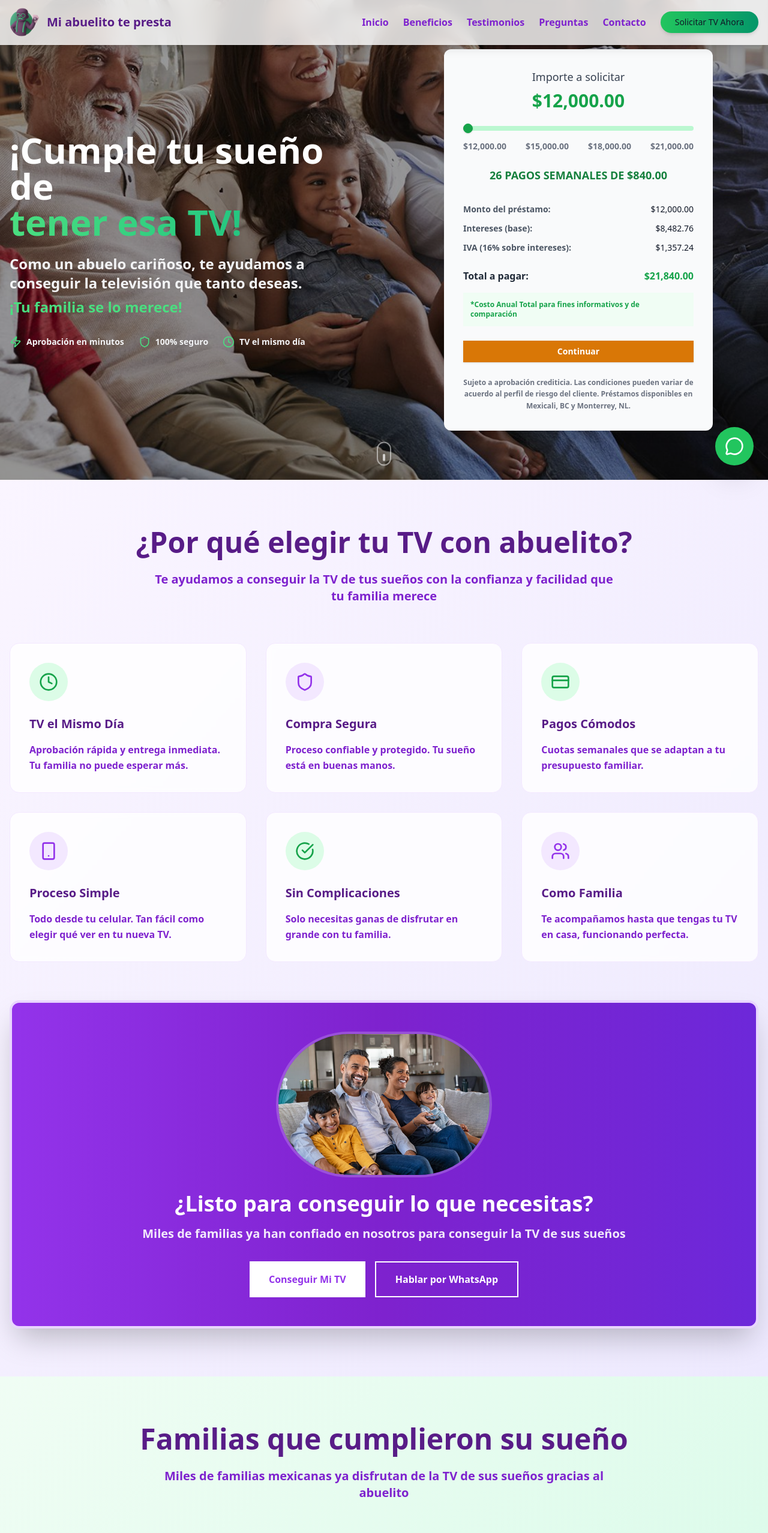
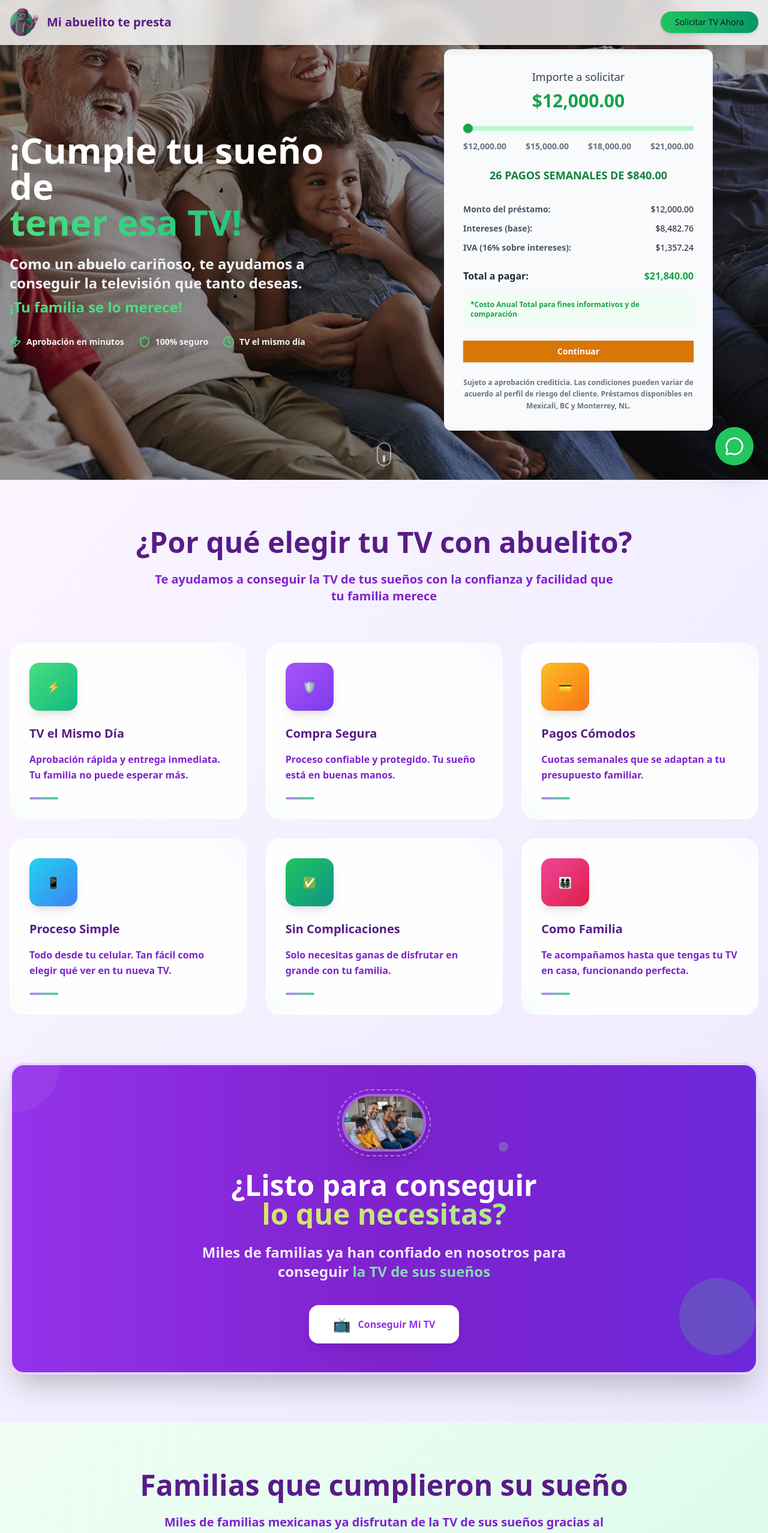
Before and after one commit to sk8erlucas/landing1, a Next.js app: page / in a window 1280 px wide. Shown: the top 2556 px of the page at 60% size. Built offline with nearby package versions, Linux system fonts and the light colour scheme.

Commit message:
feat: add animated background elements and update benefits section styles; refactor navbar for direct WhatsApp contact

```diff
--- a/app/globals.css
+++ b/app/globals.css
@@ -33,4 +33,8 @@
   .font-sans {
     font-family: 'Inter', system-ui, sans-serif;
   }
+
+  .animate-spin-slow {
+    animation: spin 8s linear infinite;
+  }
 }
--- a/components/benefits-section.tsx
+++ b/components/benefits-section.tsx
@@ -3,7 +3,6 @@
 import { motion } from "framer-motion"
 import { useInView } from "framer-motion"
 import { useRef } from "react"
-import { Clock, Shield, CreditCard, Smartphone, CheckCircle, Users } from "lucide-react"
 import Image from "next/image"
 
 export default function BenefitsSection() {
@@ -12,40 +11,46 @@ export default function BenefitsSection() {
 
   const benefits = [
     {
-      icon: Clock,
       title: "TV el Mismo Día",
       description: "Aprobación rápida y entrega inmediata. Tu familia no puede esperar más.",
-      color: "bg-green-100 text-green-600",
+      color: "bg-gradient-to-br from-green-400 to-emerald-500",
+      textColor: "text-white",
+      emoji: "⚡",
     },
     {
-      icon: Shield,
       title: "Compra Segura",
       description: "Proceso confiable y protegido. Tu sueño está en buenas manos.",
-      color: "bg-purple-100 text-purple-600",
+      color: "bg-gradient-to-br from-purple-500 to-violet-600",
+      textColor: "text-white",
+      emoji: "🛡️",
     },
     {
-      icon: CreditCard,
       title: "Pagos Cómodos",
       description: "Cuotas semanales que se adaptan a tu presupuesto familiar.",
-      color: "bg-green-100 text-green-600",
+      color: "bg-gradient-to-br from-amber-400 to-orange-500",
+      textColor: "text-white",
+      emoji: "💳",
     },
     {
-      icon: Smartphone,
       title: "Proceso Simple",
       description: "Todo desde tu celular. Tan fácil como elegir qué ver en tu nueva TV.",
-      color: "bg-purple-100 text-purple-600",
+      color: "bg-gradient-to-br from-cyan-400 to-blue-500",
+      textColor: "text-white",
+      emoji: "📱",
     },
     {
-      icon: CheckCircle,
       title: "Sin Complicaciones",
       description: "Solo necesitas ganas de disfrutar en grande con tu familia.",
-      color: "bg-green-100 text-green-600",
+      color: "bg-gradient-to-br from-green-500 to-teal-600",
+      textColor: "text-white",
+      emoji: "✅",
     },
     {
-      icon: Users,
       title: "Como Familia",
       description: "Te acompañamos hasta que tengas tu TV en casa, funcionando perfecta.",
-      color: "bg-purple-100 text-purple-600",
+      color: "bg-gradient-to-br from-pink-500 to-rose-600",
+      textColor: "text-white",
+      emoji: "👨‍👩‍👧‍👦",
     },
   ]
 
@@ -68,16 +73,33 @@ export default function BenefitsSection() {
           {benefits.map((benefit, index) => (
             <motion.div
               key={index}
-              initial={{ opacity: 0, y: 50 }}
-              animate={isInView ? { opacity: 1, y: 0 } : {}}
+              initial={{ opacity: 0, y: 50, scale: 0.9 }}
+              animate={isInView ? { opacity: 1, y: 0, scale: 1 } : {}}
               transition={{ duration: 0.6, delay: index * 0.1 }}
-              className="bg-white/80 backdrop-blur-sm border border-purple-100 rounded-2xl p-8 hover:shadow-xl hover:bg-white transition-all duration-300"
+              className="group relative bg-white/90 backdrop-blur-sm border border-white/20 rounded-3xl p-8 hover:shadow-2xl hover:scale-105 transition-all duration-500 overflow-hidden"
             >
-              <div className={`w-16 h-16 rounded-full ${benefit.color} flex items-center justify-center mb-6`}>
-                <benefit.icon className="h-8 w-8" />
+              {/* Decorative background elements */}
+              <div className="absolute top-0 right-0 w-32 h-32 bg-gradient-to-bl from-purple-100/50 to-transparent rounded-full -translate-y-16 translate-x-16"></div>
+              <div className="absolute bottom-0 left-0 w-24 h-24 bg-gradient-to-tr from-green-100/50 to-transparent rounded-full translate-y-12 -translate-x-12"></div>
+
+              <div className="relative z-10">
+                {/* Icon with gradient background and emoji */}
+                <div className={`w-20 h-20 rounded-2xl ${benefit.color} flex items-center justify-center mb-6 shadow-lg group-hover:rotate-6 transition-transform duration-300`}>
+                  <div className="flex flex-col items-center">
+                    <span className="text-lg">{benefit.emoji}</span>
                   </div>
-              <h3 className="text-xl font-bold text-purple-900 mb-4 font-heading">{benefit.title}</h3>
-              <p className="text-purple-700 leading-relaxed font-body font-semibold">{benefit.description}</p>
+                </div>
+
+                <h3 className="text-xl font-bold text-purple-900 mb-4 font-heading group-hover:text-purple-700 transition-colors">
+                  {benefit.title}
+                </h3>
+                <p className="text-purple-700 leading-relaxed font-body font-semibold group-hover:text-purple-600 transition-colors">
+                  {benefit.description}
+                </p>
+
+                {/* Decorative accent */}
+                <div className="mt-6 w-12 h-1 bg-gradient-to-r from-purple-400 to-green-400 rounded-full group-hover:w-20 transition-all duration-300"></div>
+              </div>
             </motion.div>
           ))}
         </div>
@@ -86,44 +108,56 @@ export default function BenefitsSection() {
           initial={{ opacity: 0, y: 50 }}
           animate={isInView ? { opacity: 1, y: 0 } : {}}
           transition={{ duration: 0.8, delay: 0.8 }}
-          className="mt-16 bg-gradient-to-r from-purple-600 via-purple-700 to-violet-700 rounded-2xl p-8 md:p-12 text-center text-white shadow-2xl border-4 border-purple-200"
+          className="mt-20 relative bg-gradient-to-r from-purple-600 via-purple-700 to-violet-700 rounded-3xl p-8 md:p-12 text-center text-white shadow-2xl border-4 border-purple-200 overflow-hidden"
         >
-          <div className="flex justify-center mb-6">
+          {/* Animated background elements */}
+          <div className="absolute top-0 left-0 w-40 h-40 bg-white/10 rounded-full -translate-x-20 -translate-y-20 animate-pulse"></div>
+          <div className="absolute bottom-0 right-0 w-32 h-32 bg-green-400/20 rounded-full translate-x-16 translate-y-16 animate-bounce"></div>
+          <div className="absolute top-1/2 left-1/4 w-6 h-6 bg-yellow-300/50 rounded-full animate-ping"></div>
+          <div className="absolute top-1/4 right-1/3 w-4 h-4 bg-green-300/50 rounded-full animate-pulse"></div>
+
+          <div className="relative z-10">
+            <div className="flex justify-center mb-8">
+              <div className="relative">
                 <Image
                   src="/watching_tv.jpg"
                   alt="Familia mexicana disfrutando televisión"
-              width={360}
-              height={360}
-              className="rounded-full border-4 border-white/20 object-cover"
+                  width={140}
+                  height={140}
+                  className="rounded-full border-4 border-white/30 object-cover shadow-xl"
                 />
+                {/* Decorative ring around image */}
+                <div className="absolute -inset-2 rounded-full border-2 border-dashed border-white/40 animate-spin-slow"></div>
               </div>
-          <h3 className="text-3xl md:text-4xl font-bold mb-4 font-heading">¿Listo para conseguir lo que necesitas?</h3>
-          <p className="text-xl mb-8 opacity-90 font-body font-semibold">Miles de familias ya han confiado en nosotros para conseguir la TV de sus sueños</p>
-          <div className="flex flex-col sm:flex-row gap-4 justify-center">
+            </div>
+
+            <h3 className="text-3xl md:text-5xl font-bold mb-6 font-heading leading-tight">
+              ¿Listo para conseguir
+              <span className="block text-transparent bg-gradient-to-r from-yellow-300 to-green-300 bg-clip-text">
+                lo que necesitas?
+              </span>
+            </h3>
+
+            <p className="text-xl md:text-2xl mb-10 opacity-90 font-body font-semibold max-w-2xl mx-auto leading-relaxed">
+              Miles de familias ya han confiado en nosotros para conseguir
+              <span className="text-green-300 font-bold"> la TV de sus sueños</span>
+            </p>
+
+            <div className="flex flex-col sm:flex-row gap-6 justify-center items-center">
               <button
                 onClick={() => {
-                const phoneNumber = "+5218125961512"
+                  const phoneNumber = "528124747218"
                   const message = "¡Hola! Me interesa conseguir una TV nueva. ¿Podrían ayudarme con el proceso?"
                   const encodedMessage = encodeURIComponent(message)
                   const whatsappUrl = `https://wa.me/${phoneNumber}?text=${encodedMessage}`
                   window.open(whatsappUrl, "_blank")
                 }}
-              className="bg-white text-purple-600 px-8 py-4 rounded-lg font-semibold hover:bg-gray-100 transition-colors font-body"
+                className="group bg-white text-purple-600 px-10 py-4 rounded-2xl font-semibold hover:bg-gray-100 transition-all duration-300 font-body shadow-lg hover:shadow-xl hover:scale-105 flex items-center gap-3"
               >
+                <span className="text-2xl group-hover:animate-bounce">📺</span>
                 Conseguir Mi TV
               </button>
-            <button
-              onClick={() => {
-                const phoneNumber = "+5218125961512"
-                const message = "¡Hola! Tengo preguntas sobre los préstamos para TV. ¿Me pueden ayudar?"
-                const encodedMessage = encodeURIComponent(message)
-                const whatsappUrl = `https://wa.me/${phoneNumber}?text=${encodedMessage}`
-                window.open(whatsappUrl, "_blank")
-              }}
-              className="border-2 border-white text-white px-8 py-4 rounded-lg font-semibold hover:bg-white hover:text-purple-600 transition-colors font-body"
-            >
-              Hablar por WhatsApp
-            </button>
+            </div>
           </div>
         </motion.div>
       </div>
--- a/components/navbar.tsx
+++ b/components/navbar.tsx
@@ -23,26 +23,18 @@ export default function Navbar() {
           />
           <span className="text-xl font-bold text-purple-900 font-heading">Mi abuelito te presta</span>
         </div>
-        <div className="hidden md:flex items-center space-x-6">
-          <a href="#inicio" className="text-purple-700 hover:text-purple-600 transition-colors font-medium font-body">
-            Inicio
-          </a>
-          <a href="#beneficios" className="text-purple-700 hover:text-purple-600 transition-colors font-medium font-body">
-            Beneficios
-          </a>
-          <a href="#testimonios" className="text-purple-700 hover:text-purple-600 transition-colors font-medium font-body">
-            Testimonios
-          </a>
-          <a href="#preguntas" className="text-purple-700 hover:text-purple-600 transition-colors font-medium font-body">
-            Preguntas
-          </a>
-          <a href="#contacto" className="text-purple-700 hover:text-purple-600 transition-colors font-medium font-body">
-            Contacto
-          </a>
-          <Button className="bg-gradient-to-r from-green-500 to-emerald-600 hover:from-green-600 hover:to-emerald-700 shadow-md rounded-full px-6 py-2">
-            Solicitar TV Ahora
-          </Button>
-        </div>
+        <Button
+          onClick={() => {
+            const phoneNumber = "528124747218"
+            const message = "¡Hola! Me interesa solicitar un préstamo para TV. ¿Podrían ayudarme?"
+            const encodedMessage = encodeURIComponent(message)
+            const whatsappUrl = `https://wa.me/${phoneNumber}?text=${encodedMessage}`
+            window.open(whatsappUrl, "_blank")
+          }}
+          className="bg-gradient-to-r from-green-500 to-emerald-600 hover:from-green-600 hover:to-emerald-700 shadow-md rounded-full px-6 py-2"
+        >
+          Solicitar TV Ahora
+        </Button>
       </div>
     </motion.nav>
   )
```
Lines whose indentation alone changed are shown as unchanged.
